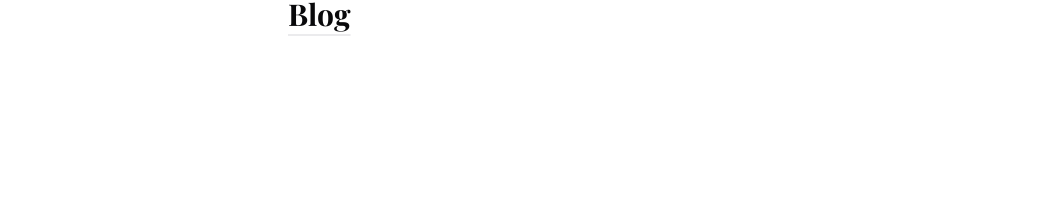
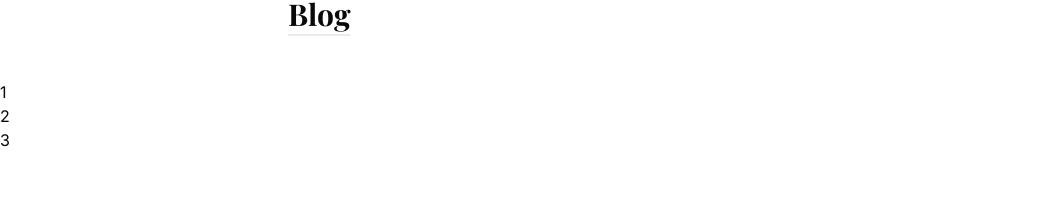
Before and after one commit to franco-ortega/portfolio-wds-hamed, a Next.js app: page /blog in a window 1280 px wide. Shown: the part 164-366 px from the top of the page, without its empty margins (0-1052 px from the left). Built offline with nearby package versions, Linux system fonts and the light colour scheme; a web font is replaced by a local one.

Commit message:
render simple list of posts

```diff
--- a/app/blog/page.tsx
+++ b/app/blog/page.tsx
@@ -1,10 +1,16 @@
 type Props = {}
 export default function BlogPage({}: Props) {
+  const posts = ['1', '2', '3']
   return (
     <section className={styles.section}>
       <div className={styles.container}>
         <h1 className={styles.heading}>Blog</h1>
       </div>
+      <ul>
+        {posts.map(post => (
+          <li key={post}>{post}</li>
+        ))}
+      </ul>
     </section>
   )
 }
```
